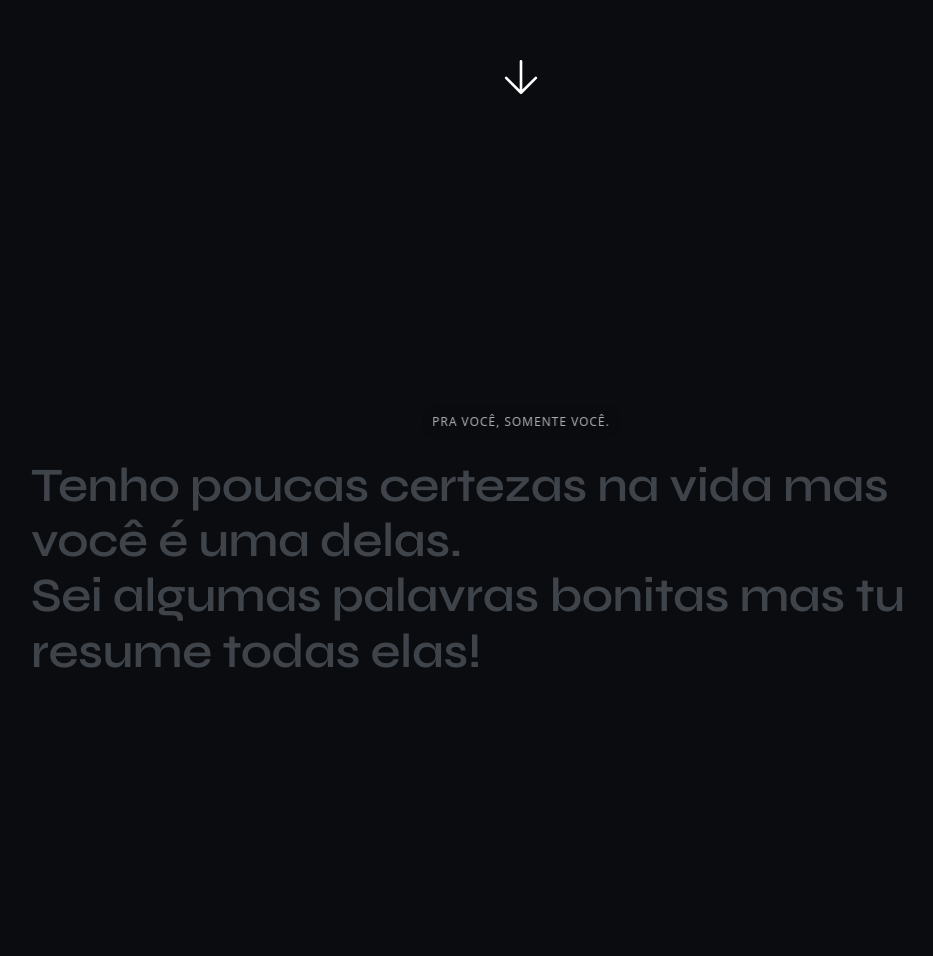
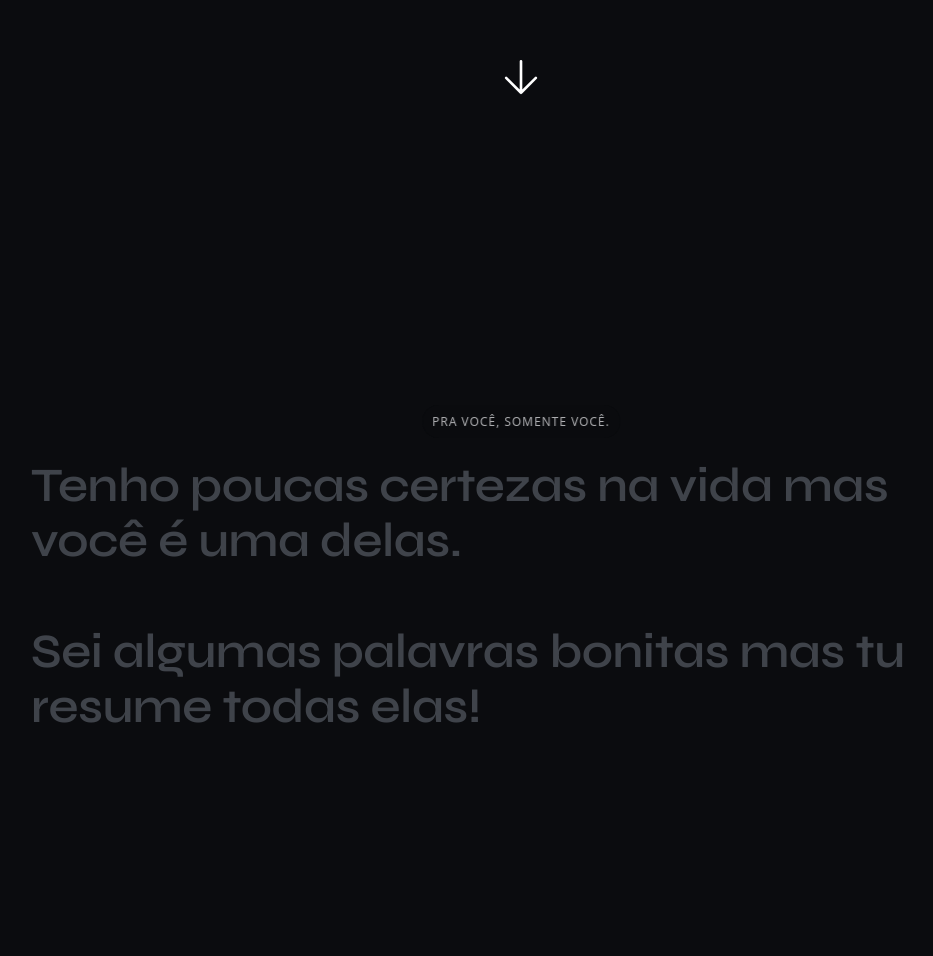
Before and after one commit to amsguerra/paraela, a website: page index.html in a window 1280 px wide. Shown: the part 344-1300 px from the top of the page, without its empty margins (119-1052 px from the left). Drawn offline with nearby package versions, Linux system fonts and the light colour scheme.

Commit message:
Update index.html

```diff
--- a/index.html
+++ b/index.html
@@ -14,7 +14,7 @@
  <section class="hero">
   <p class="fill-text js-fill">
     <span>
-        Tenho poucas certezas na vida mas você é uma delas. <br> Sei algumas palavras bonitas mas tu resume todas elas!
+        Tenho poucas certezas na vida mas você é uma delas. <br><br> Sei algumas palavras bonitas mas tu resume todas elas!
     </span>
   </p>
 </section>
```
